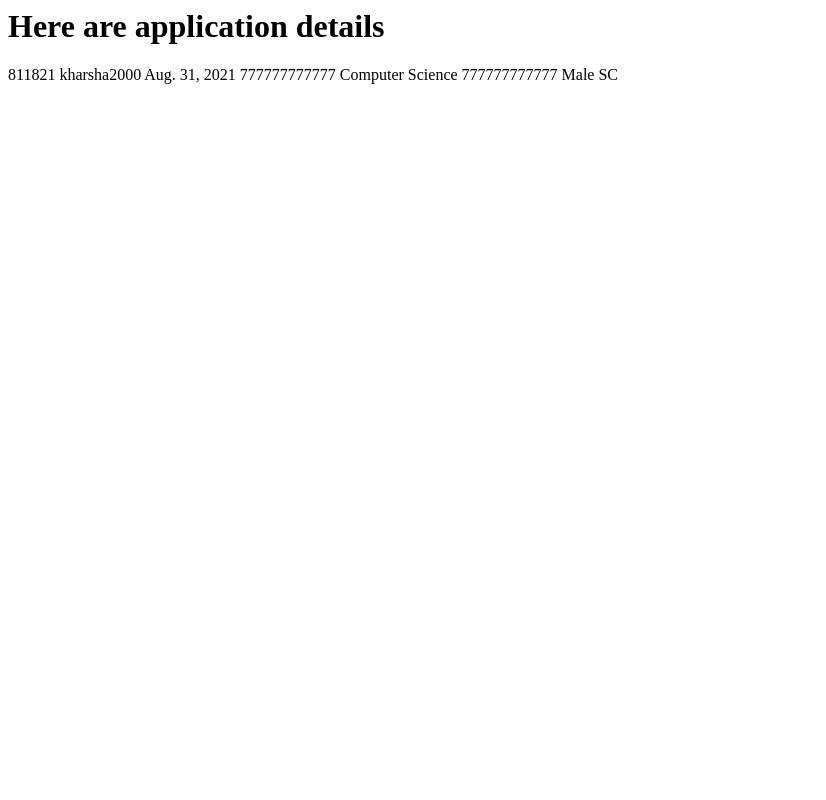
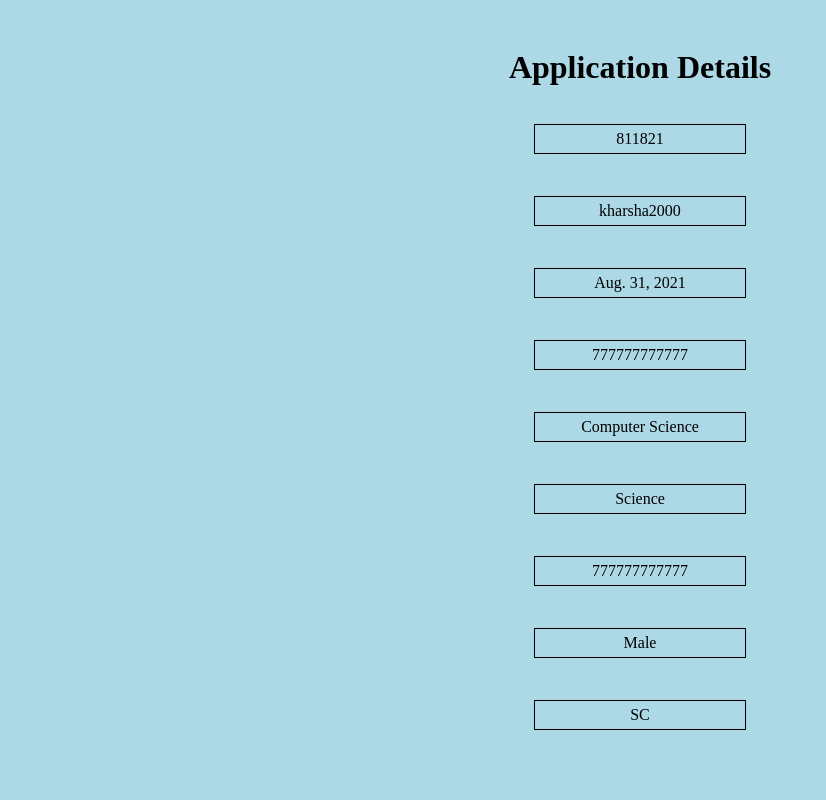
Before and after one commit to harshakhmk/OnlineReportingModule, a Django app: page /application_detail/1/ in a window 1280 px wide. Shown: the whole page, without its empty margins (0-826 px from the left). Run offline with Django 3.2, Linux system fonts and the light colour scheme; a user stored in the database is signed in; data comes from the database, SQL or seed files in the repository.

Commit message:
Update application_detail.html
Added Styling

```diff
--- a/app/templates/application_detail.html
+++ b/app/templates/application_detail.html
@@ -1,12 +1,51 @@
-<h1>Here are application details</h1>
+<!DOCTYPE html>
+<html lang="en">
 
+<head>
+    <meta charset="UTF-8">
+    <meta http-equiv="X-UA-Compatible" content="IE=edge">
+    <meta name="viewport" content="width=device-width, initial-scale=1.0">
+    <title>Application Details</title>
 
-{{ app.applicationId}}
-{{app.name}}
-{{app.DoB}}
-{{app.Aadhar}}
-{{app.department}}
-{{specialization}}
-{{app.Passport}}
-{{app.gender}}
-{{app.reservation_category}}
+    <style>
+        body {
+            text-align: center;
+            padding: 20px;
+            background-color: lightblue;
+        }
+
+        div {
+            display: grid;
+            grid-template-columns: 1fr;
+            grid-template-rows: repeat(9, 1fr);
+            grid-column-gap: 0px;
+            grid-row-gap: 10px;
+        }
+
+        p {
+            border: #000 1px solid;
+            justify-self: center;
+            min-width: 200px;
+            padding: 5px;
+        }
+    </style>
+</head>
+
+<body>
+    <h1>Application Details</h1>
+
+    <div>
+        <p>{{app.applicationId}}</p>
+        <p>{{app.name}}</p>
+        <p>{{app.DoB}}</p>
+        <p>{{app.Aadhar}}</p>
+        <p>{{app.department}}</p>
+        <p>{{app.specialization}}</p>
+        <p>{{app.Passport}}</p>
+        <p>{{app.gender}}</p>
+        <p>{{app.reservation_category}}</p>
+    </div>
+
+</body>
+
+</html>
```
